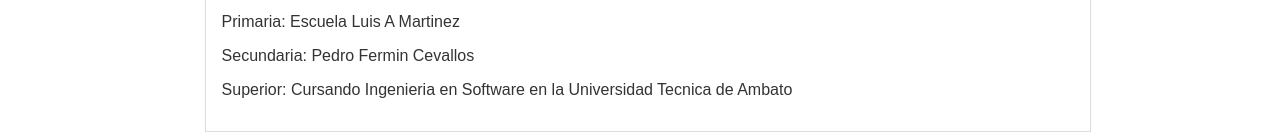
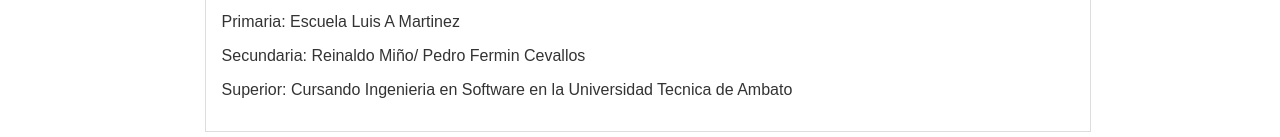
Before and after one commit to AlexiP18/Grupo_5, a plain HTML site: page integrante02.html in a window 1280 px wide. Shown: the part 343-480 px from the top of the page. Drawn offline with Linux system fonts and the light colour scheme.

Commit message:
Se detallo mas la informacion mas detallada en integrante02.html

```diff
--- a/integrante02.html
+++ b/integrante02.html
@@ -59,7 +59,7 @@
             <div id="post">
                 <h1>INFORMACIÓN ACADÉMICA</h1>
                 <p>Primaria: Escuela Luis A Martinez</p>
-                <p>Secundaria: Pedro Fermin Cevallos</p>
+                <p>Secundaria: Reinaldo Miño/ Pedro Fermin Cevallos</p>
                 <p>Superior: Cursando Ingenieria en Software en la Universidad Tecnica de Ambato</p>
 
                 <p></p>
```
